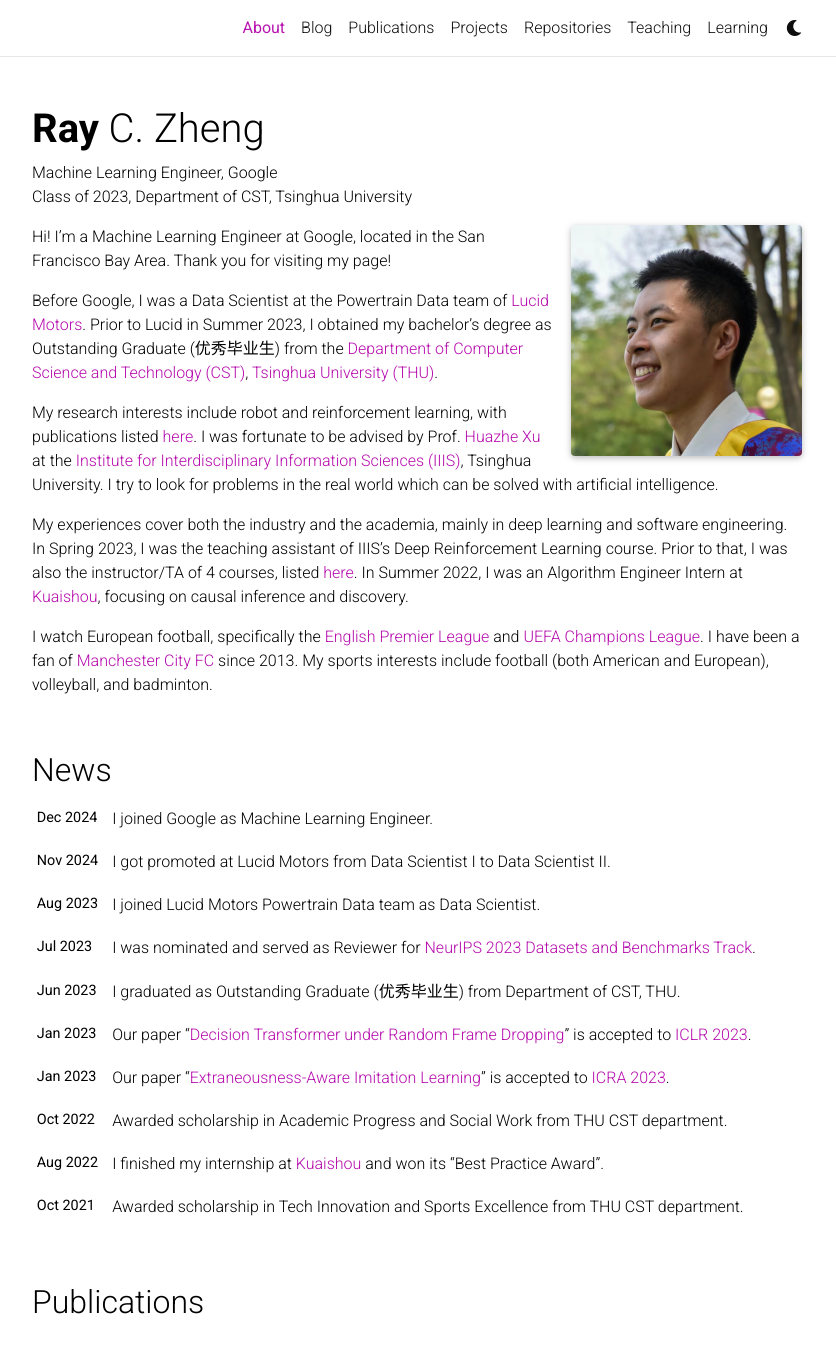
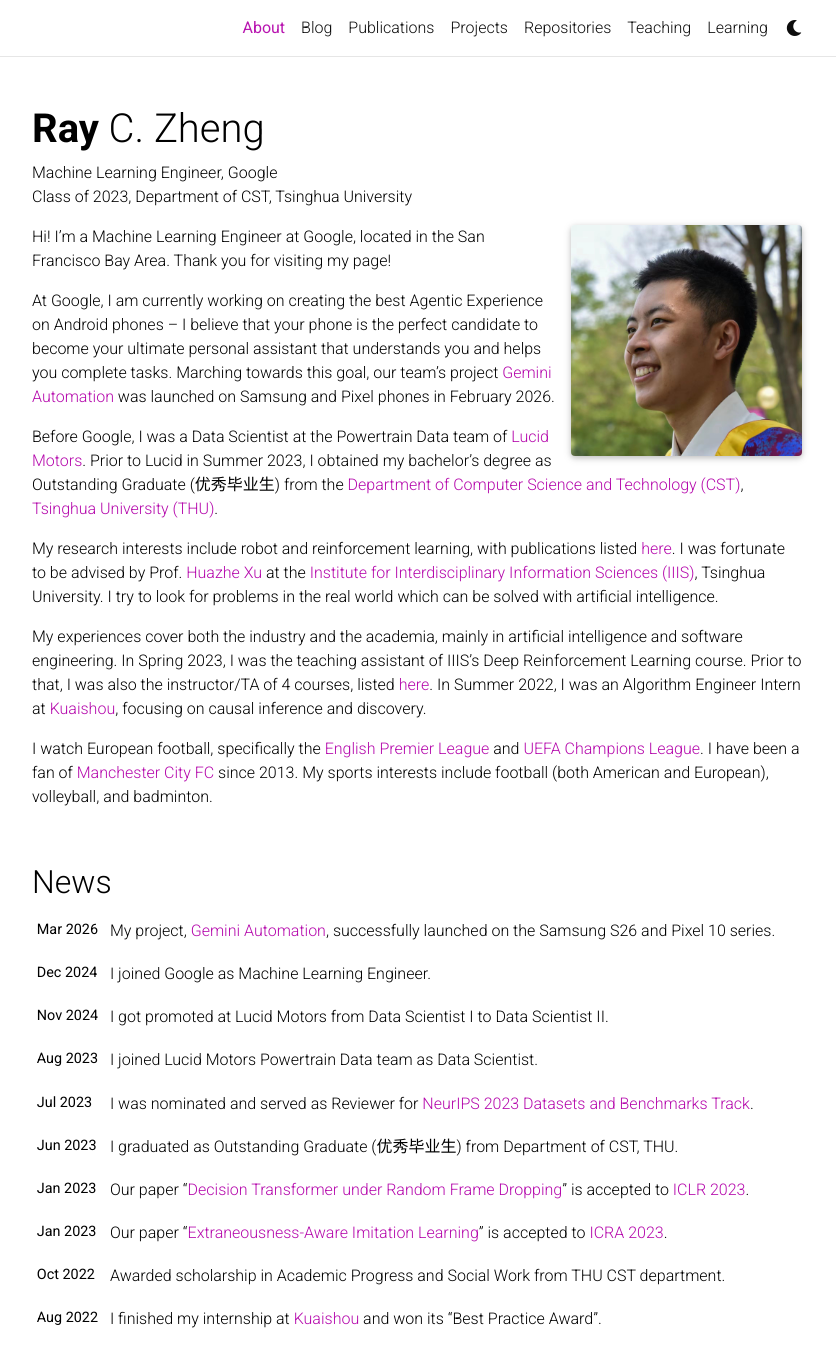
Before and after one commit to zhengrc19/zhengrc19.github.io, a Jekyll site: the page built from _pages/about.md, in a window 1280 px wide and 1400 px high, cut to the strip 0-1349 px from the top of the window. Shown: the whole strip, without its empty margins (223-1059 px from the left). Built offline with Jekyll 4.4.1, drawn with Linux system fonts in a browser that asks for light colours; full-size pictures stand in for the smaller copies a plugin makes; comment, search, counter and statistics services are not loaded; a style sheet for code colours, icons or effects is not loaded.

Commit message:
add launch for Gemini automation

```diff
--- a/_pages/about.md
+++ b/_pages/about.md
@@ -27,11 +27,13 @@
 
 Hi! I'm a Machine Learning Engineer at Google, located in the San Francisco Bay Area. Thank you for visiting my page!
 
+At Google, I am currently working on creating the best Agentic Experience on Android phones -- I believe that your phone is the perfect candidate to become your ultimate personal assistant that understands you and helps you complete tasks. Marching towards this goal, our team's project [Gemini Automation](https://x.com/sundarpichai/status/2026743797967958515) was launched on Samsung and Pixel phones in February 2026.
+
 Before Google, I was a Data Scientist at the Powertrain Data team of <a href='https://lucidmotors.com/'>Lucid Motors</a>. Prior to Lucid in Summer 2023, I obtained my bachelor's degree as Outstanding Graduate (优秀毕业生) from the <a href='https://www.cs.tsinghua.edu.cn/'>Department of Computer Science and Technology (CST)</a>, <a href='https://www.tsinghua.edu.cn/'>Tsinghua University (THU)</a>.
 
 My research interests include robot and reinforcement learning, with publications listed <a href='publications'>here</a>. I was fortunate to be advised by Prof. <a href='http://hxu.rocks'>Huazhe Xu</a> at the <a href='https://iiis.tsinghua.edu.cn/en/'>Institute for Interdisciplinary Information Sciences (IIIS)</a>, Tsinghua University. I try to look for problems in the real world which can be solved with artificial intelligence.
 
-My experiences cover both the industry and the academia, mainly in deep learning and software engineering. In Spring 2023, I was the teaching assistant of IIIS's Deep Reinforcement Learning course. Prior to that, I was also the instructor/TA of 4 courses, listed <a href='teaching'>here</a>. In Summer 2022, I was an Algorithm Engineer Intern at <a href='http://kuaishou.cn/'>Kuaishou</a>, focusing on causal inference and discovery.
+My experiences cover both the industry and the academia, mainly in artificial intelligence and software engineering. In Spring 2023, I was the teaching assistant of IIIS's Deep Reinforcement Learning course. Prior to that, I was also the instructor/TA of 4 courses, listed <a href='teaching'>here</a>. In Summer 2022, I was an Algorithm Engineer Intern at <a href='http://kuaishou.cn/'>Kuaishou</a>, focusing on causal inference and discovery.
 
 I watch European football, specifically the <a href='https://www.premierleague.com/'>English Premier League</a> and <a href='https://www.uefa.com/uefachampionsleague/'>UEFA Champions League</a>. I have been a fan of <a href='https://www.mancity.com/'>Manchester City FC</a> since 2013. My sports interests include football (both American and European), volleyball, and badminton.
 <!-- This website is still under construction, so you are welcome to check out my <a href='https://scholar.google.com/citations?user=gwUGHwsAAAAJ'>Google Scholar</a>, <a href='https://github.com/zhengrc19'>Github</a>, and <a href='https://www.linkedin.com/in/ray-zheng-366053132'>Linkedin</a> profiles to learn more about me :-) -->
```
Also changed, not shown: _news/20260311.md (added, +7 -0 lines).
